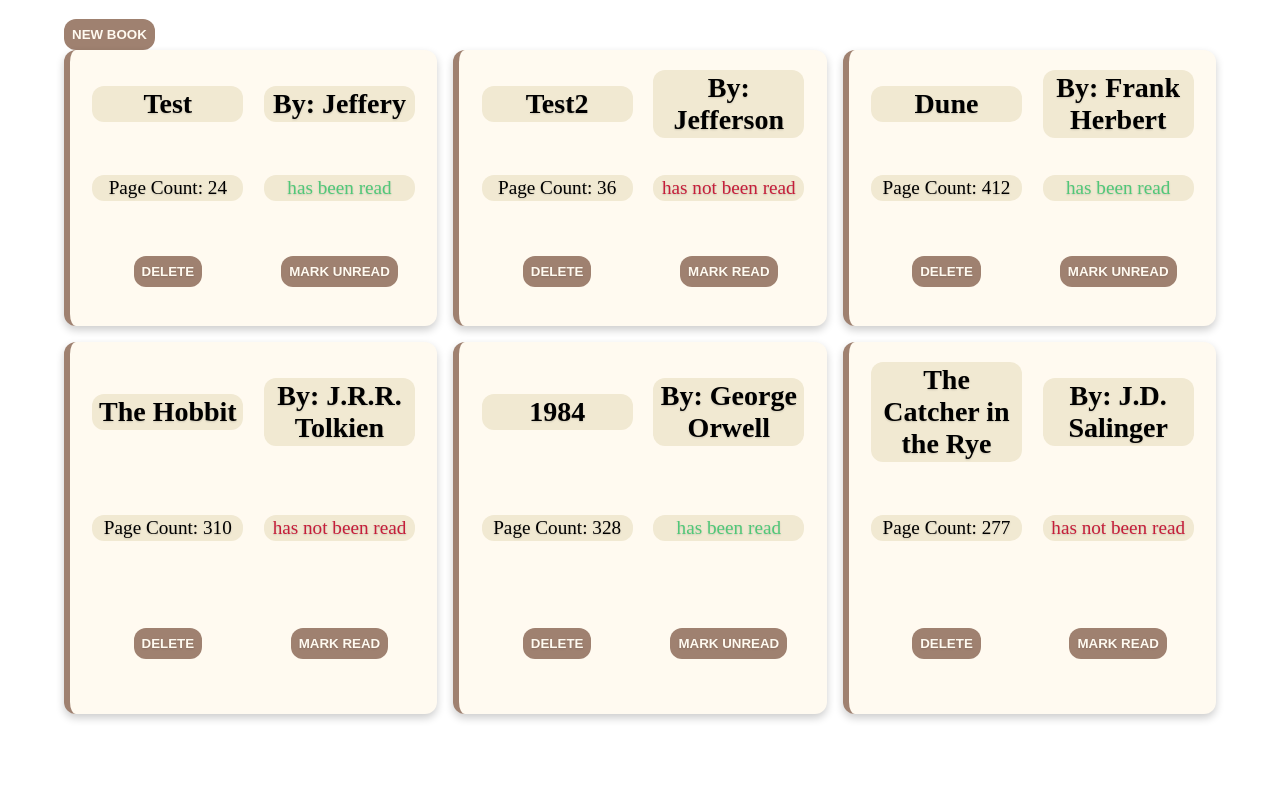
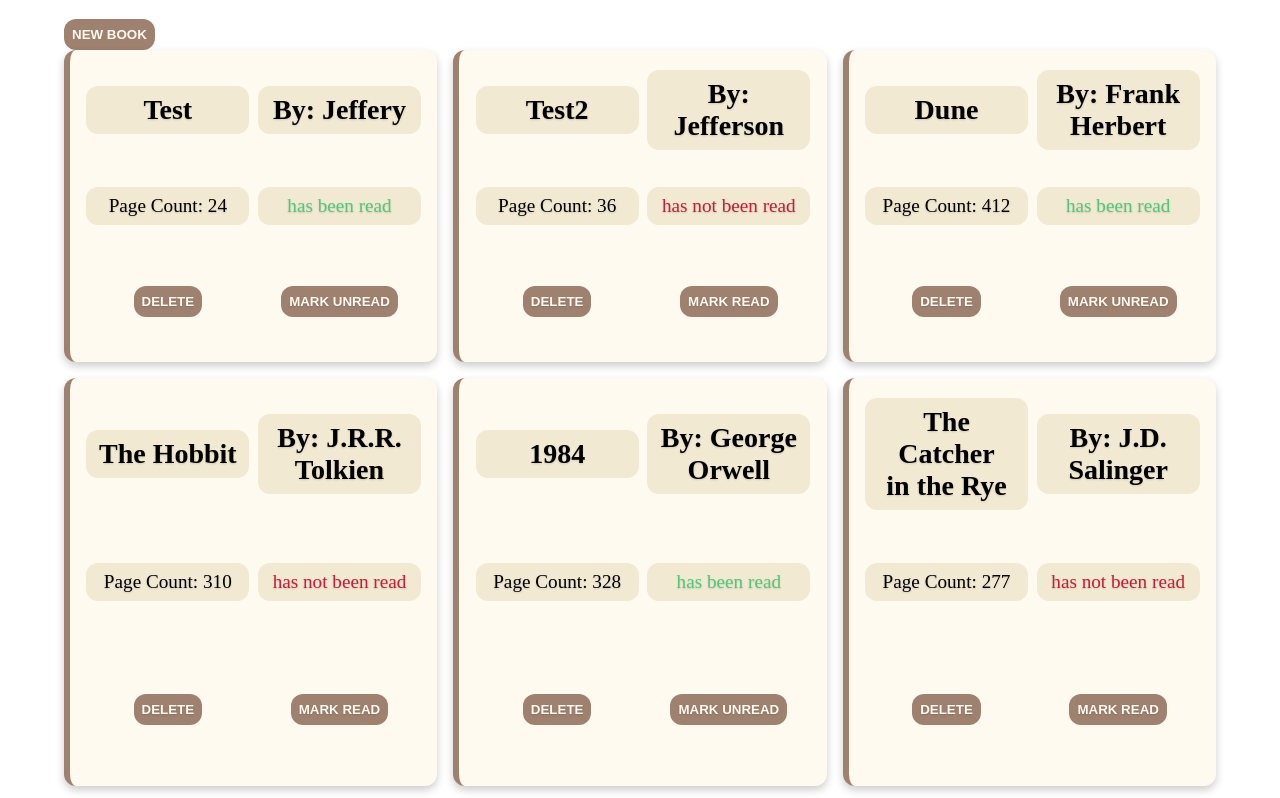
Before and after one commit to Zehnooo/TOP-Library, a plain HTML site: page index.html in a window 1280 px wide. Shown: the part 73-871 px from the top of the page. Before the commit the page ends 800 px from the top, so only its background shows below. Drawn offline with Linux system fonts and the light colour scheme; a web font is replaced by a local one.

Commit message:
changed card styling

```diff
--- a/styles.css
+++ b/styles.css
@@ -26,7 +26,7 @@ body {
     display: grid;
     padding: 16px;
     grid-template-columns: repeat(2, minmax(auto, 1fr));
-    grid-template-rows: repeat(3, minmax(auto, 1fr));
+    grid-template-rows: repeat(3, minmax(75px, 1fr));
     align-items: center;
     justify-items: center;
     box-shadow: 0px 4px 8px rgba(0, 0, 0, 0.2);
@@ -75,6 +75,12 @@ body {
     grid-row: 2 / 3;
     font-size: 1.2rem;
     width: 90%;
+}
+
+.title, .author, .pages, .status {
+    padding: 8px;
+    text-align: center;
+    text-wrap: balance;
 }
 
 .card-buttons {
```
